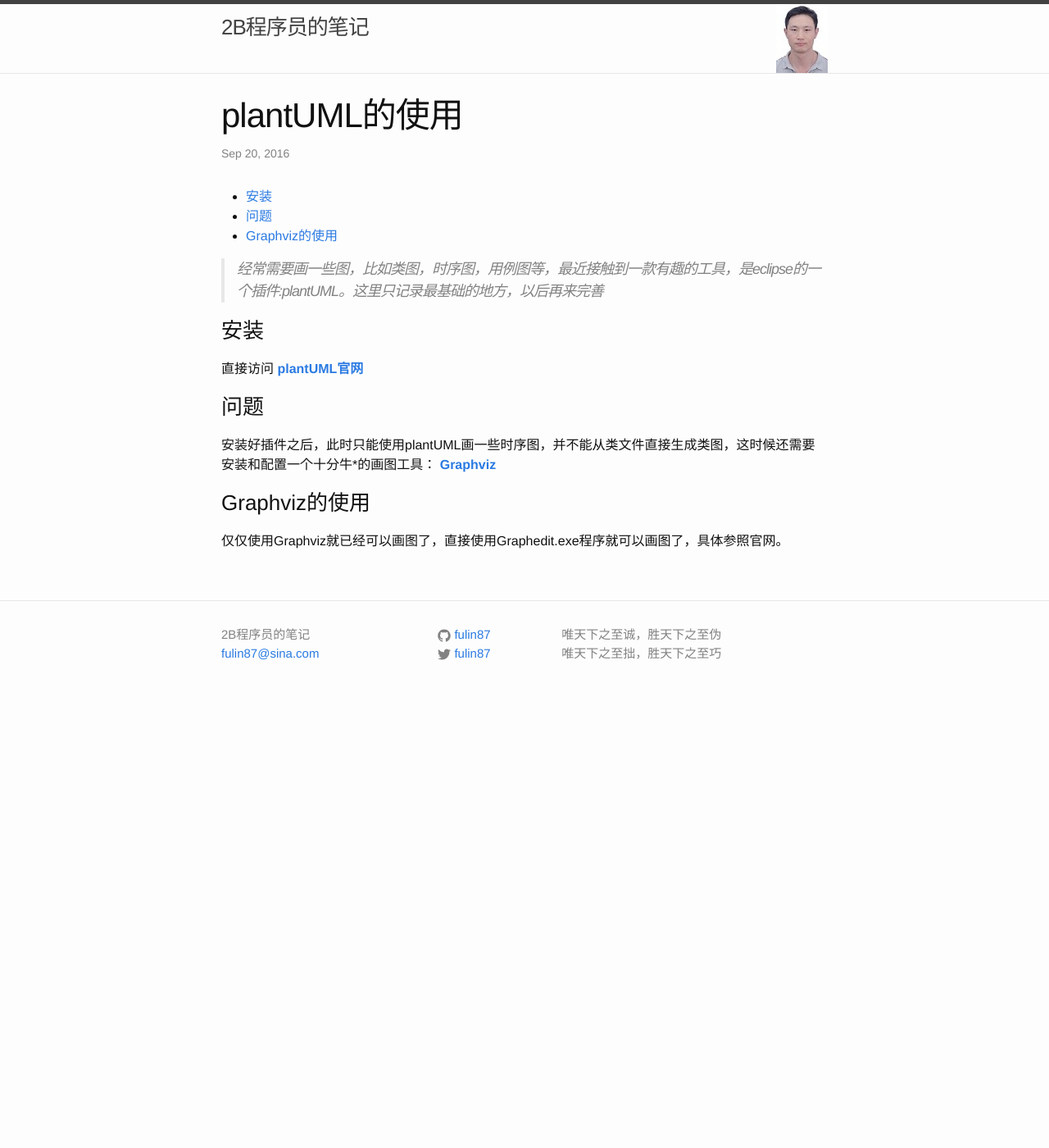
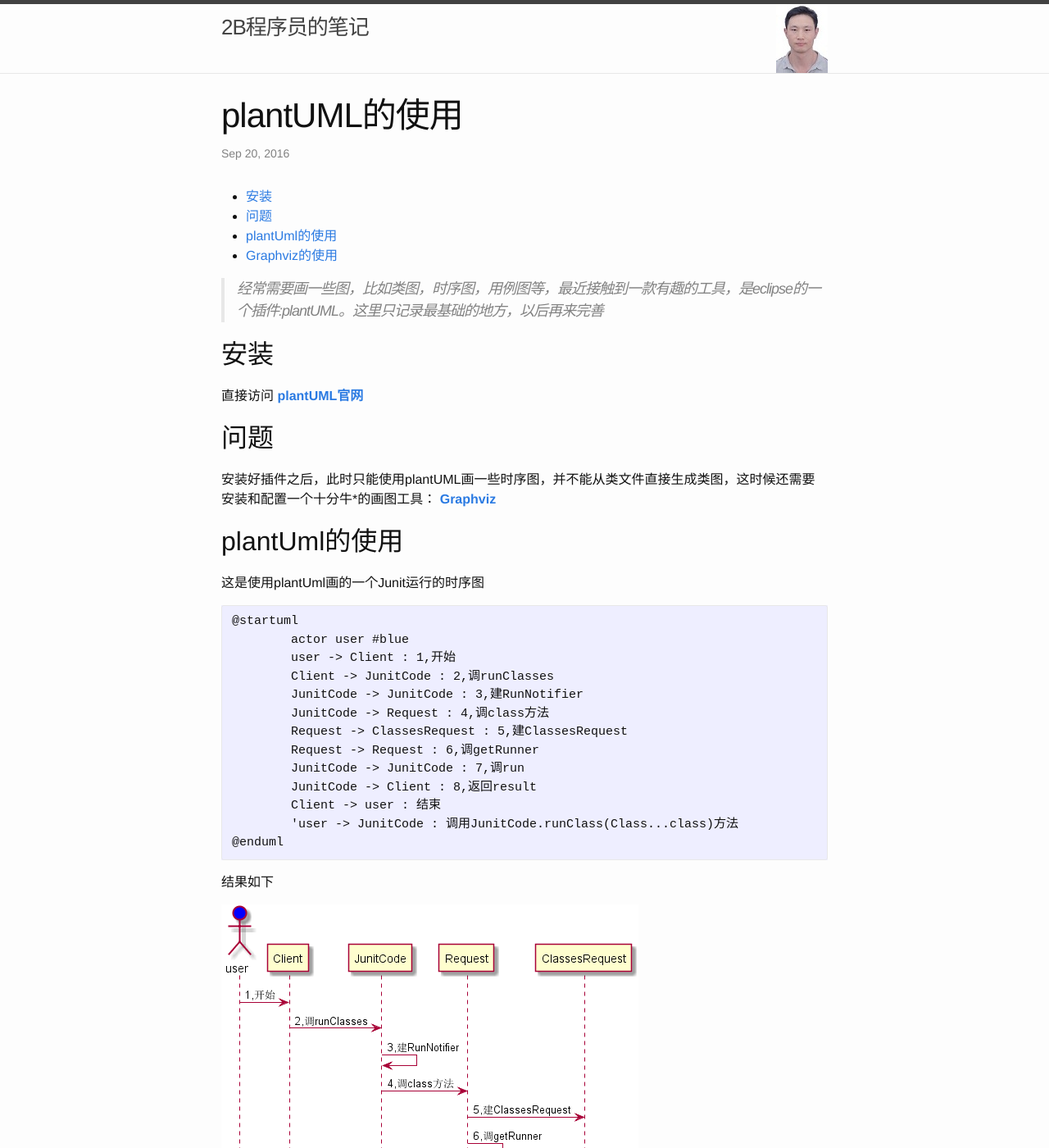
Before and after one commit to fulin87/myBog, a Jekyll site: the page built from _posts/2016-09-20-plantUML.markdown, in a window 1280 px wide and 1400 px high. Shown: the whole window at 82% size. Built offline with Jekyll 4.4.1, drawn with Linux system fonts in a browser that asks for light colours.

Commit message:
add junit

```diff
--- a/_posts/2016-08-18-ssh.markdown
+++ b/_posts/2016-08-18-ssh.markdown
@@ -135,6 +135,7 @@ categories:	linux
 		-h 人类可读的格式
 		-l 长格式显示
 		-i 显示文件的索引号
+        -F 子目录加/显示
 	df
 		查看磁盘信息
 		-i 查看inode的信息
@@ -214,6 +215,7 @@ categories:	linux
 	tree
 		查看目录结构
 		-L 目录层次
+		-d 只显示目录
 	man
 		查明命令的帮忙，是一个五星级命令
 	seq
--- a/_posts/2016-09-20-plantUML.markdown
+++ b/_posts/2016-09-20-plantUML.markdown
@@ -10,11 +10,33 @@ categories:	java
 
 > 经常需要画一些图，比如类图，时序图，用例图等，最近接触到一款有趣的工具，是eclipse的一个插件:plantUML。这里只记录最基础的地方，以后再来完善
 
-### 安装
+## 安装
  直接访问 **[plantUML官网](http://plantuml.com/)**
 
-### 问题
+## 问题
  安装好插件之后，此时只能使用plantUML画一些时序图，并不能从类文件直接生成类图，这时候还需要安装和配置一个十分牛*的画图工具： **[Graphviz](http://www.graphviz.org/)**
 
-### Graphviz的使用
+## plantUml的使用
+
+  这是使用plantUml画的一个Junit运行的时序图
+
+	@startuml
+		actor user #blue
+		user -> Client : 1,开始
+		Client -> JunitCode : 2,调runClasses
+		JunitCode -> JunitCode : 3,建RunNotifier
+		JunitCode -> Request : 4,调class方法
+		Request -> ClassesRequest : 5,建ClassesRequest
+		Request -> Request : 6,调getRunner
+		JunitCode -> JunitCode : 7,调run
+		JunitCode -> Client : 8,返回result
+		Client -> user : 结束
+		'user -> JunitCode : 调用JunitCode.runClass(Class...class)方法
+	@enduml
+
+ 结果如下
+
+ ![](/image/Junit-time.png)
+
+## Graphviz的使用
  仅仅使用Graphviz就已经可以画图了，直接使用Graphedit.exe程序就可以画图了，具体参照官网。
```
Also changed, not shown: _posts/2016-08-20-SSH2.markdown (+13 -3 lines), _posts/2016-08-21-SSH3.markdown (+8 -0 lines), _posts/2016-10-14-Junit.markdown (+136 -1 lines), _posts/2016-10-20-regular.markdown (added, +21 -0 lines), image/Junit-time.png (added), image/disk.PNG (added).
